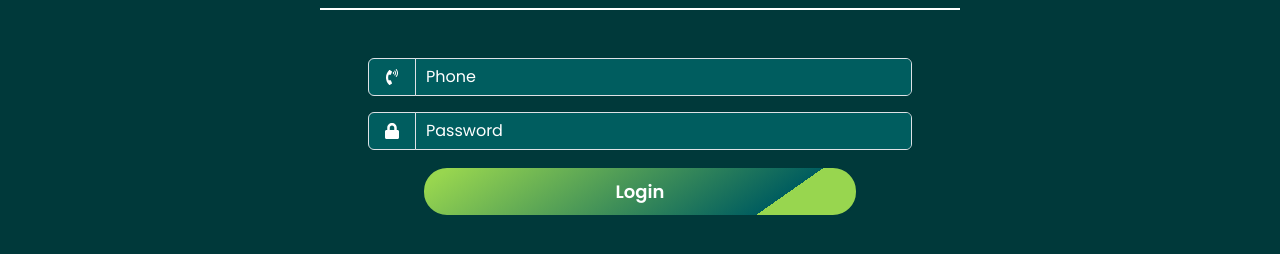
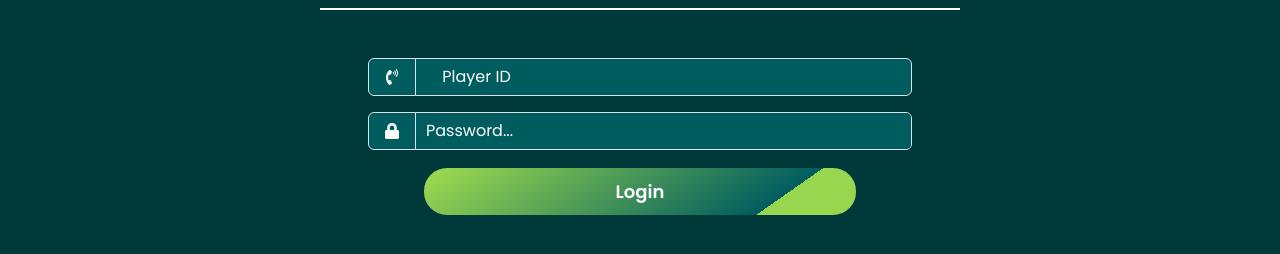
Before and after one commit to DelightDevTeam/all_asai_slot_bet_b_1, a React (Vite) app: page /login in a window 1280 px wide. Shown: the part 176-430 px from the top of the page. Built offline with nearby package versions, Linux system fonts and the light colour scheme; no server answers; a web font is replaced by a local one.

Commit message:
integrate bannerText,promotion and login

```diff
--- a/package.json
+++ b/package.json
@@ -14,6 +14,7 @@
     "react": "^18.2.0",
     "react-bootstrap": "^2.9.2",
     "react-dom": "^18.2.0",
+    "react-hook-form": "^7.51.3",
     "react-icons": "^5.0.1",
     "react-router-dom": "^6.21.2",
     "swiper": "^11.0.5"
--- a/src/pages/Home.jsx
+++ b/src/pages/Home.jsx
@@ -10,7 +10,6 @@ const HomePage = () => {
   return (
     <>
       <Carousel></Carousel>
-
       <Home></Home>
     </>
   )
--- a/src/pages/HomeTabs.jsx
+++ b/src/pages/HomeTabs.jsx
@@ -50,7 +50,7 @@ import BASE_URL from '../hooks/baseURL';
 const HomeTabs = () => {
   const [activeTab, setActiveTab] = useState('home');
   const {data: gameTypes} = useFetch(BASE_URL + "/gameType");
-  // console.log(gameTypes);
+  const {data:bannerText} = useFetch(BASE_URL+"/bannerText");
 
   const slots = gameTypes[0]?.products;
   const slotCode = gameTypes[0]?.code;
@@ -140,7 +140,7 @@ const HomeTabs = () => {
         <div className="marqueeContainer mt-1 mt-sm-0 mb-sm-2">
           <AiFillSound className='sound' />
           <marquee className='' >
-            <span> Lorem ipsum dolor sit amet consectetur, adipisicing elit. Accusantium quae saepe, alias ad maiores neque obcaecati ipsa adipisci eligendi, illo ut dicta, eaque quaerat ipsam ullam dolorum libero nulla amet.</span>
+            <span>{bannerText?.text}</span>
           </marquee>
         </div>
       </div>
--- a/src/pages/Login.jsx
+++ b/src/pages/Login.jsx
@@ -8,90 +8,80 @@ import { FaLock } from 'react-icons/fa';
 import { NavLink, useNavigate } from 'react-router-dom';
 import BASE_URL from '../hooks/baseURL';
 import SmallSpinner from '../components/Layout/SmallSpinner';
+import { useForm } from "react-hook-form";
 
 const LoginPage = () => {
-  const [phone, setPhone] = useState('');
-  const [password, setPassword] = useState('');
-  const [error, setError] = useState('');
-  const [errMsg, setErrMsg] = useState('');
+  const [validated, setValidated] = useState(false);
   const [loading, setLoading] = useState(false);
-  const [data, setData] = useState('');
+  const [errorMessage, setErrorMessage] = useState(null);
+  const [loginForm, setLoginForm] = useState({
+    username: "",
+    password: "",
+  });
+  const navigate = useNavigate();
+  const form = useForm({
+    mode: "onTouched",
+  });
+  const { register, handleSubmit, formState } = form;
+  const { errors } = formState;
 
-  const auth = localStorage.getItem("token");
-  const navigate = useNavigate();
+  let auth = localStorage.getItem("authToken");
+  useEffect(() => {
+    if (auth) {
+      navigate("/");
+    }
+  }, [navigate]);
 
-  if (auth) {
-    useEffect(() => {
-      navigate("/"); // Navigate to the home route
-    }, [navigate]);
-  }
-
-  const login = (e) =>{
-    e.preventDefault();
+  const onSubmit = (loginData) => {
     setLoading(true);
-    const loginData = {
-        phone: phone,
-        password: password
-    };
-    // console.log(loginData);
-
-    fetch(BASE_URL + '/login', {
-      method: 'POST',
+    //fetch api for login url
+    fetch(BASE_URL + "/login", {
+      method: "POST",
       headers: {
-        'Accept': 'application/json',
-        'Content-Type': 'application/json'
+        Accept: "application/json",
+        "Content-Type": "application/json",
       },
-      body: JSON.stringify(loginData)
+      body: JSON.stringify(loginData),
     })
-      .then(async response => {
+      .then((response) => {
         if (!response.ok) {
-          setLoading(false);
-          let errorData;
-          try {
-            errorData = await response.json();
-          } catch (error) {
-            console.error('Error parsing JSON:', error);
-          }
-
-          if (response.status === 422) {
-            setErrMsg("");
-            setError(errorData.errors);
-            // console.error(`Login failed with status ${response.status}:`, errorData);
-          }else if (response.status === 401) {
-            // console.error(`Login failed with status ${response.status}:`, errorData);
-            setError("");
-            setErrMsg(errorData.message)
-            setTimeout(() => {
-                setErrMsg("")
-            }, 1000)
-          }else{
-          }
-
-          throw new Error('Login Failed');
+          throw new Error("Log In Failed");
         }
-
         return response.json();
       })
-      .then(data => {
-        setData(data);
+      .then((responseData) => {
+        // console.log(responseData);
+        if (responseData) {
+          const userData = responseData.data;
+          // console.log(userData);
+          if(userData.is_changed_password == 0){
+            localStorage.setItem("user_id", responseData.data.id);
+            localStorage.setItem("is_changed_password", responseData.data.is_changed_password);
+            navigate("/changePassword");
+            return;
+          }
+            localStorage.setItem("authToken", responseData.data.token);
+            localStorage.setItem(
+              "authUser",
+              JSON.stringify({
+                userData,
+              })
+            );
+
+        } else {
+          throw new Error("Token not found in response");
+        }
         setLoading(false);
-        // console.log(data);
-        if(data.data.is_changed_password === 0){
-          localStorage.setItem("auth", data.data.id)
-          navigate('/new-player-change-password');
-        }else{
-          if (data.data.token) {
-            localStorage.setItem('token', data.data.token);
-            navigate('/');
-          } else {
-            throw new Error('Token not found in response');
-          }
+        navigate("/");
+      })
+      .catch((error) => {
+        console.error(error);
+        if (error) {
+          setErrorMessage("Phone Or Password is incorrect!");
+          setLoading(false);
         }
-      })
-      .catch(error => {
       });
-    }
-
+  };
 
   return (
     <div className='my-3 login py-3 py-sm-5 w-50 mx-auto'>
@@ -99,12 +89,19 @@ const LoginPage = () => {
         <img src={logo} className='logo' />
       </div> */}
       <h5 className='fw-bold text-center'>လော့ဂ်အင်ဝင်ရန်</h5>
-      <form onSubmit={login}>
-        {errMsg && (
-          <div className="alert alert-danger text-white">
-            *{errMsg}
-          </div>
-        )}
+      {errorMessage && (
+                <div
+                  className="alert alert-danger mt-2"
+                  role="alert"
+                  style={{ fontSize: "14px" }}
+                >
+                  {errorMessage}
+                </div>
+              )}
+      <form
+      onSubmit={handleSubmit(onSubmit)}
+      >
+
         <div className='mx-3 mx-sm-5 my-3 my-sm-5'>
           <div className="mb-3">
             <InputGroup className=''>
@@ -112,17 +109,16 @@ const LoginPage = () => {
                 <FaPhoneVolume />
               </InputGroup.Text>
               <Form.Control
-                className='px-0 loginForm'
-                placeholder='Phone'
-                aria-label='Username'
-                aria-describedby='basic-addon1'
-                value={phone}
-                onChange={(e) => setPhone(e.target.value)}
+                 placeholder=' Player ID'
+                 aria-describedby='basic-addon1'
+                  {...register("user_name", {
+                  required: "Player ID is Required.",
+                })}
+                className={`${errors.username && "border-2 border-danger"} loginForm loginForm`}
               />
             </InputGroup>
-            {error.phone && (
-              <div className="text-danger d-block">*{error.phone}</div>
-            )}
+            <div className="d-block error text-danger">{errors.username?.message}</div>
+
           </div>
 
           <div className="mb-3">
@@ -131,23 +127,22 @@ const LoginPage = () => {
                 <FaLock />
               </InputGroup.Text>
               <Form.Control
-                className='px-0 loginForm'
-                type='password'
-                placeholder='Password'
-                aria-label='Password'
-                aria-describedby='basic-addon1'
-                value={password} onChange={(e) => setPassword(e.target.value)}
+                type="password"
+                placeholder="Password..."
+                {...register("password", {
+                  required: "Password is Required.",
+                })}
+                className={`${errors.password && "border-2 border-danger"} px-0 loginForm`}
               />
+
             </InputGroup>
-            {error.password && (
-              <span className="text-danger d-block">*{error.password}</span>
-            )}
+            <div className="d-block error text-danger">{errors.password?.message}</div>
           </div>
 
 
 
           <div className="text-center">
-            <button className='loginBtn'>
+            <button type='submit' className='loginBtn'>
               {loading && <SmallSpinner />}
               Login
             </button>
--- a/src/pages/Promotion.jsx
+++ b/src/pages/Promotion.jsx
@@ -4,26 +4,36 @@ import p1 from '../assets/img/p1.gif'
 import p2 from '../assets/img/p2.gif'
 import NewsFeed from '../components/Layout/NewsFeed';
 import HomeTabs from '../components/Layout/HomeTabs';
+import useFetch from '../hooks/useFetch';
+import BASE_URL from '../hooks/baseURL';
 
 const PromotionPage = () => {
-  const promotionData=[
-    {id:1,title:'ပရိုမိုးရှင်း: 🏮 ငါးပစ်ဘောစိတို့အတွက် 🏮',img:p1},
-    {id:2,title:'ပရိုမိုးရှင်း: 🏮 GiveAway 🏮',img:p2}
-  ]
+  const {data:promotions, loading} = useFetch(BASE_URL + '/promotion');
+   console.log(promotions);
   return (
     <div className='py-3 px-3 px-sm-5'>
       <p className="mx-auto  text-center fs-4 fw-bolder   promotionHeader">
          Promotion
       </p>
+      {
+        loading && (
+          <div className="text-center">
+            <div className="spinner-border text-light" role="status">
+                <span className="visually-hidden">Loading...</span>
+            </div>
+          </div>
+
+        )
+      }
       <div className="row my-3 gap-5 gap-sm-0">
-        {promotionData.map((item)=>{
+        {promotions?.map((item)=>{
           return <div className="col-sm-6">
               <p>{item.title}</p>
               <img className='promotionImg' src={item.img} />
           </div>
         })}
       </div>
-      <NewsFeed/>
+      {/* <NewsFeed/> */}
     </div>
   )
 }
```
Also changed, not shown: 1 other file (tests, documents, lock files or other folders).
